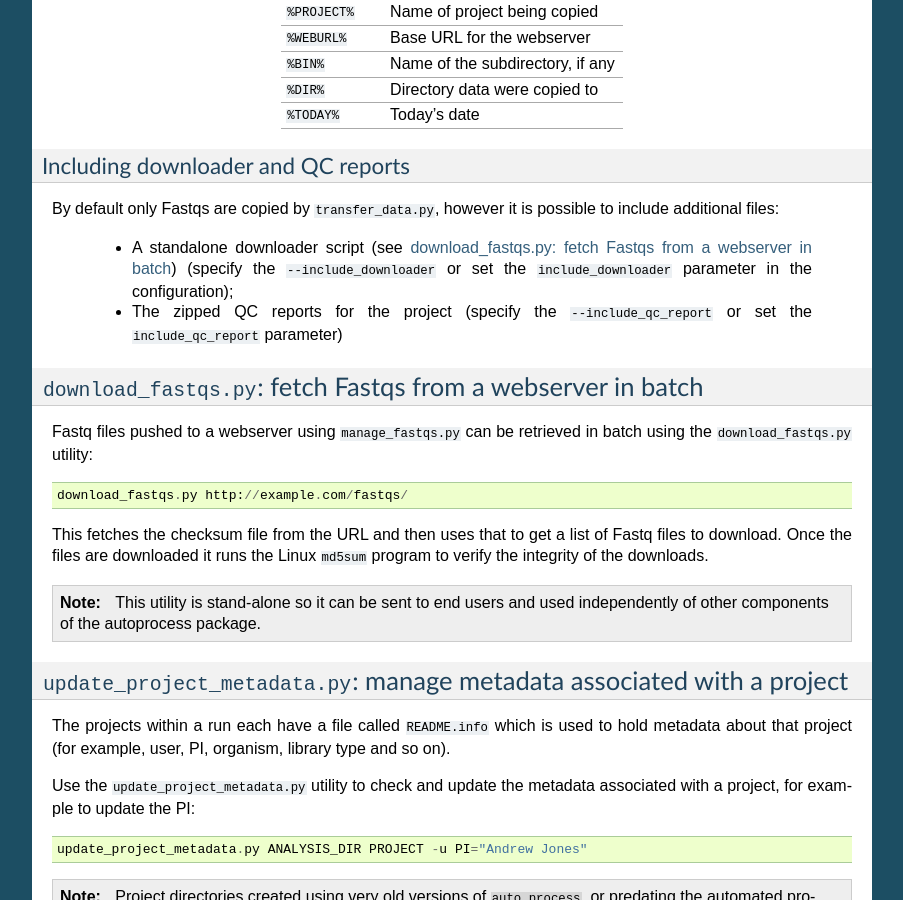
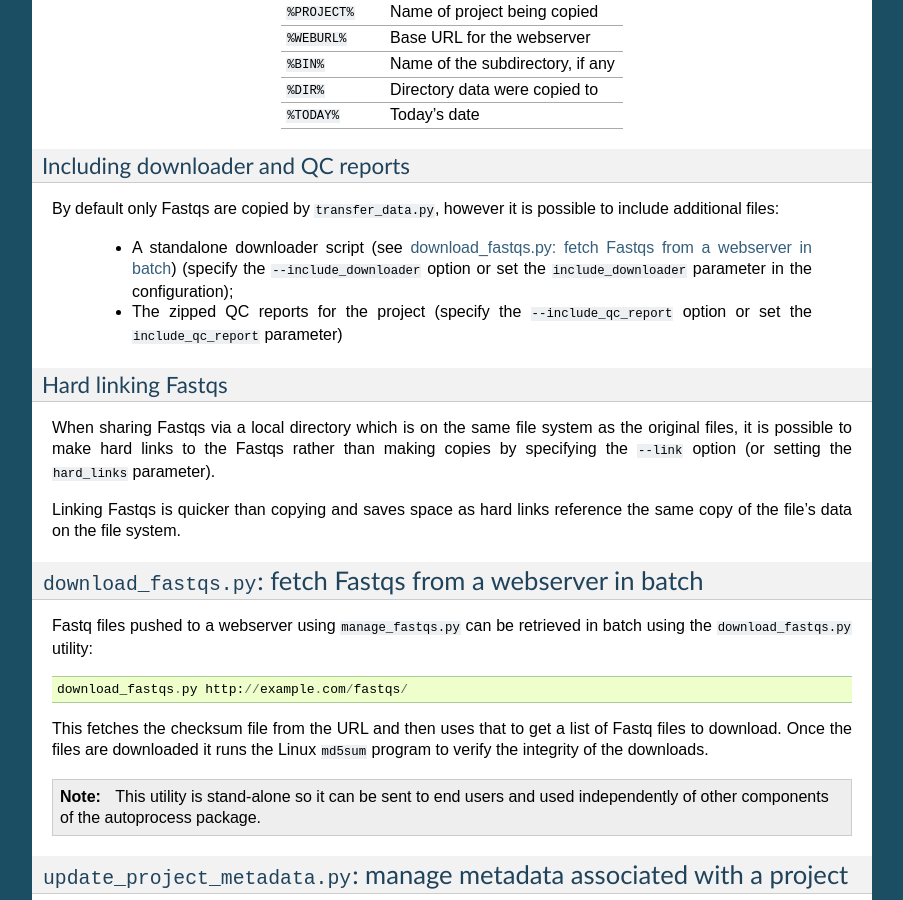
Before and after one commit to fls-bioinformatics-core/auto_process_ngs, a Sphinx documentation site: the page built from docs/source/using/managing_data.rst, in a window 1280 px wide and 900 px high, scrolled down 2461 px. Shown: the whole window, without its empty margins (198-1101 px from the left). Built offline with Sphinx 7.4.7, drawn with Linux system fonts in a browser that asks for light colours.

Commit message:
settings: add 'hard_links' parameter for 'destination' sections.

```diff
--- a/docs/source/configuration.rst
+++ b/docs/source/configuration.rst
@@ -282,6 +282,9 @@ Parameter              Function
 ``url``                Base URL to access copied data at
 ``include_downloader`` Whether to include ``download_fastqs.py``
 ``include_qc_report``  Whether to include zipped QC reports
+``hard_links``         Whether to hard link to Fastqs rather making
+                       copies (for local directories on the same file
+                       system as the original Fastqs)
 ====================== ==============================================
 
 For example:
@@ -293,6 +296,7 @@ For example:
     subdir = random_bin
     readme_template = README.webserver
     url = http://ourdata.com/shared
+    hard_links = true
 
 See :ref:`transfer_data` for more information on what these settings do.
 
--- a/docs/source/using/managing_data.rst
+++ b/docs/source/using/managing_data.rst
@@ -165,11 +165,22 @@ By default only Fastqs are copied by ``transfer_data.py``, however it
 is possible to include additional files:
 
  * A standalone downloader script (see :ref:`download_fastqs`)
-   (specify the ``--include_downloader`` or set the
+   (specify the ``--include_downloader`` option or set the
    ``include_downloader`` parameter in the configuration);
  * The zipped QC reports for the project (specify the
-   ``--include_qc_report`` or set the ``include_qc_report``
+   ``--include_qc_report`` option or set the ``include_qc_report``
    parameter)
+
+Hard linking Fastqs
+-------------------
+
+When sharing Fastqs via a local directory which is on the same file
+system as the original files, it is possible to make hard links to
+the Fastqs rather than making copies by specifying the ``--link``
+option (or setting the ``hard_links`` parameter).
+
+Linking Fastqs is quicker than copying and saves space as hard links
+reference the same copy of the file's data on the file system.
 
 .. _download_fastqs:
 
```
Also changed, not shown: 3 other files.
